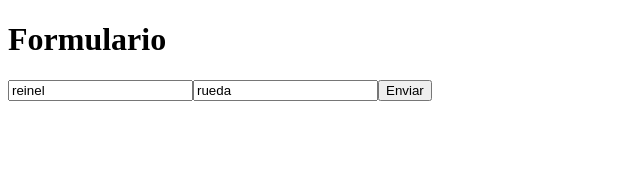
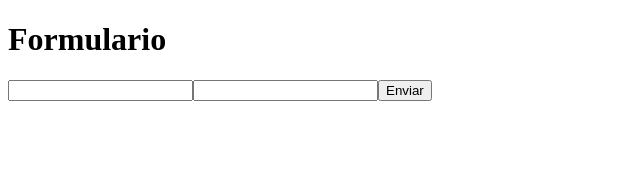
Before and after one commit to ReinelRueda/ReactFormulario, a React (Vite) app: page / in a window 1280 px wide. Shown: the top 170 px of the page, without its empty margins (0-640 px from the left). Built offline with nearby package versions, Linux system fonts and the light colour scheme.

Commit message:
se incluye componente de tareas

```diff
--- a/src/componentes/Formulario.jsx
+++ b/src/componentes/Formulario.jsx
@@ -1,11 +1,13 @@
 import React, { useState } from "react";
+import { useEffect } from "react";
+import Lista from "./Lista";
+import Tareas from "./Tareas";
 
-const Formulario = ({ agregarDatos }) => {
-  const initialState = {
-    nombre: "reinel ",
-    apellido: "rueda",
-  };
-  const [datos, setDatos] = useState(initialState);
+const Formulario = ({ agregarDatos, lista, eliminar }) => {
+  const [datos, setDatos] = useState({
+    nombre: "",
+    apellido: "",
+  });
 
   const handleChange = (e) => {
     setDatos({
@@ -16,12 +18,14 @@ const Formulario = ({ agregarDatos }) => {
 
   const handleSubmit = (e) => {
     e.preventDefault();
+
     agregarDatos({
       nombre: datos.nombre,
       apellido: datos.apellido,
       id: Date.now(),
     });
   };
+  console.log(datos);
 
   return (
     <div>
@@ -41,6 +45,8 @@ const Formulario = ({ agregarDatos }) => {
         />
         <button>Enviar</button>
       </form>
+
+      <Tareas lista={lista} eliminar={eliminar} />
     </div>
   );
 };
--- a/src/componentes/Lista.jsx
+++ b/src/componentes/Lista.jsx
@@ -6,24 +6,19 @@ const Lista = () => {
   const [lista, setLista] = useState([]);
 
   const agregarDatos = (datos) => {
-    console.log(datos);
     setLista((old) => [...old, datos]);
-
-    console.log(lista);
   };
   function eliminar(id) {
     setLista((old) => old.filter((item) => item.id !== id));
   }
+
   return (
     <>
-      <Formulario agregarDatos={agregarDatos} />
-      {lista.map((item) => (
-        <li key={item.id}>
-          {item.nombre}
-          {item.apellido}
-          <button onClick={() => eliminar(item.id)}>X</button>
-        </li>
-      ))}
+      <Formulario
+        agregarDatos={agregarDatos}
+        lista={lista}
+        eliminar={eliminar}
+      />
     </>
   );
 };
--- /dev/null
+++ b/src/componentes/Tareas.jsx
@@ -0,0 +1,18 @@
+import React from "react";
+
+const Tareas = ({ lista, eliminar }) => {
+  return (
+    <>
+      {lista.map((item) => (
+        <li key={item.id}>
+          {item.nombre}
+          {item.apellido}
+          <button onClick={() => eliminar(item.id)}>X</button>
+          <button onClick={() => actualizar(item)}>O</button>
+        </li>
+      ))}
+    </>
+  );
+};
+
+export default Tareas;
```
